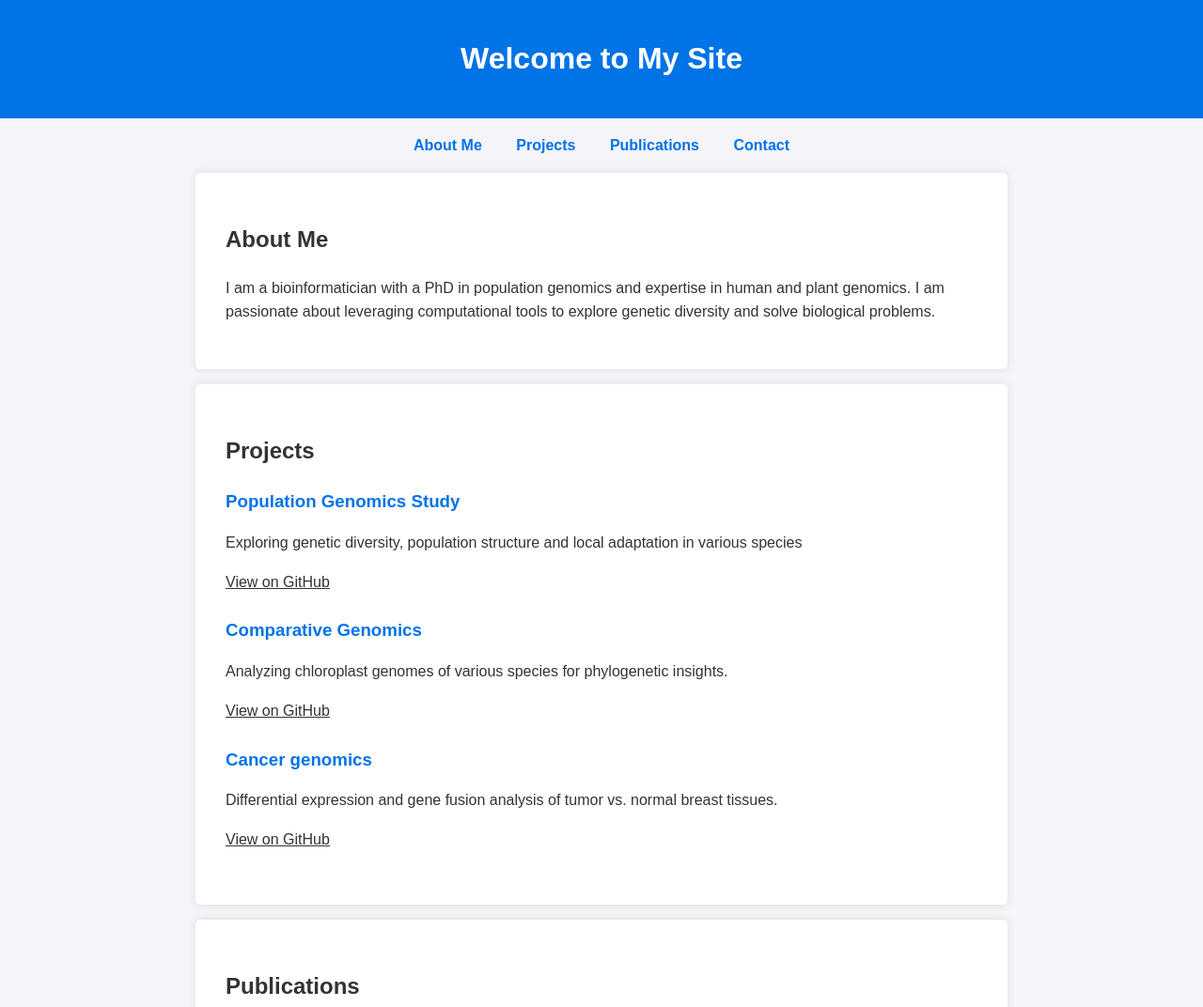
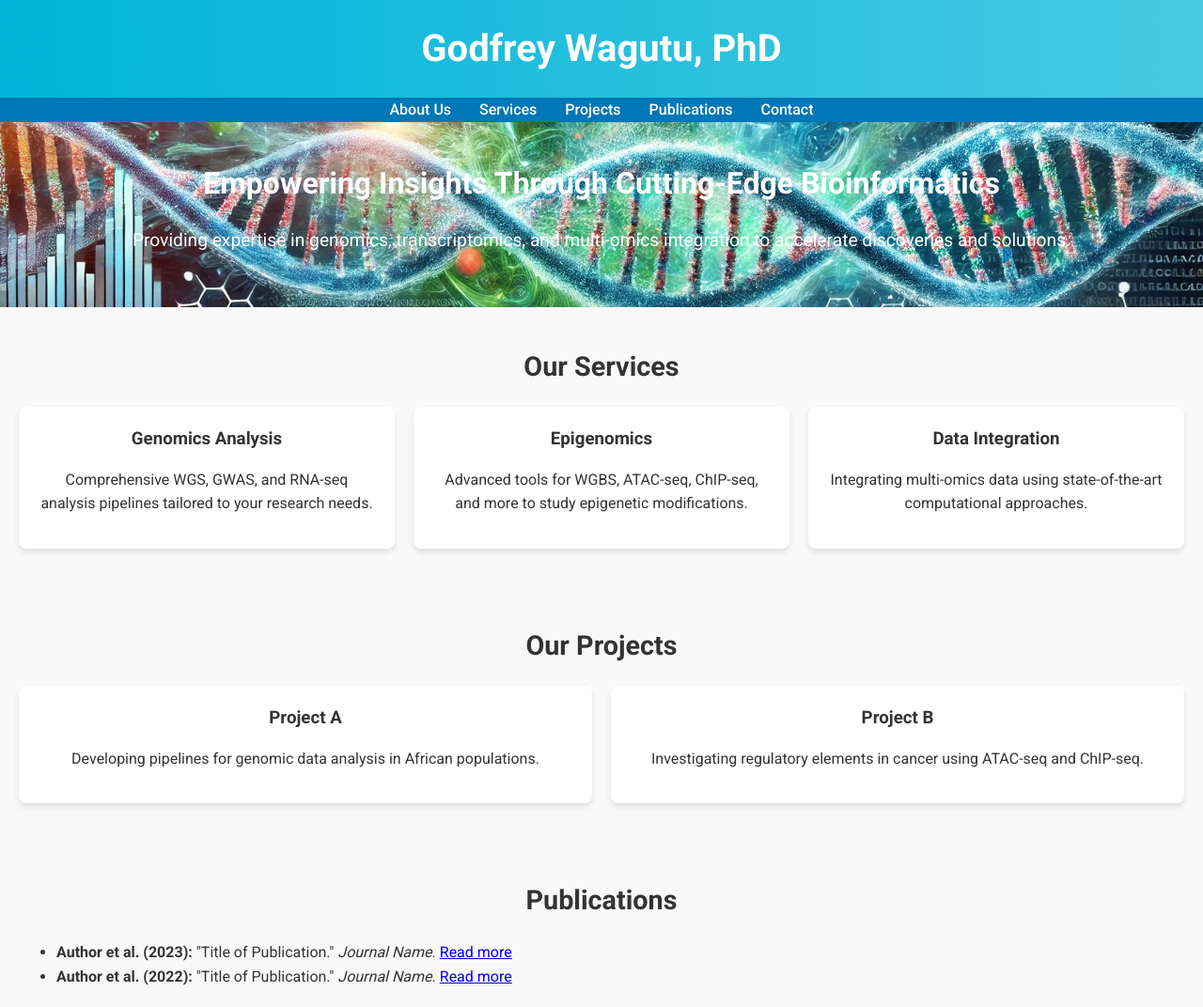
Before and after one commit to karyowgene/gkwagutu.github.io, a plain HTML site: page index.html in a window 1280 px wide. Shown: the top 1072 px of the page at 94% size. Drawn offline with Linux system fonts and the light colour scheme.

Commit message:
site edits

```diff
--- a/index.html
+++ b/index.html
@@ -3,114 +3,161 @@
 <head>
     <meta charset="UTF-8">
     <meta name="viewport" content="width=device-width, initial-scale=1.0">
-    <title>Godfrey Wagutu</title>
+    <title>Genomics & Bioinformatics Consulting</title>
+    <link rel="stylesheet" href="styles.css">
+    <link href="https://fonts.googleapis.com/css2?family=Roboto:wght@400;500;700&display=swap" rel="stylesheet">
     <style>
         body {
-            font-family: Arial, sans-serif;
-            line-height: 1.6;
+            font-family: 'Roboto', sans-serif;
             margin: 0;
             padding: 0;
-            background-color: #f4f4f9;
+            background-color: #f9f9f9;
             color: #333;
         }
         header {
-            background: #0073e6;
-            color: #fff;
-            padding: 1rem 0;
+            background: linear-gradient(to right, #00b4d8, #48cae4);
+            color: white;
+            padding: 20px 40px;
             text-align: center;
         }
-        nav {
-            text-align: center;
-            margin: 1rem 0;
+        header h1 {
+            margin: 0;
+            font-size: 2.5rem;
         }
-        nav a {
-            margin: 0 1rem;
-            color: #0073e6;
+        nav ul {
+            list-style: none;
+            display: flex;
+            justify-content: center;
+            padding: 0;
+            background: #0077b6;
+        }
+        nav ul li {
+            margin: 0 15px;
+        }
+        nav ul li a {
             text-decoration: none;
-            font-weight: bold;
+            color: white;
+            font-weight: 500;
         }
         section {
-            padding: 2rem;
-            max-width: 800px;
-            margin: auto;
-            background: #fff;
-            margin-bottom: 1rem;
-            border-radius: 5px;
-            box-shadow: 0 0 10px rgba(0, 0, 0, 0.1);
+            padding: 40px 20px;
+        }
+        .hero {
+            display: flex;
+            flex-direction: column;
+            align-items: center;
+            text-align: center;
+            padding: 40px;
+            background: url('dna-header.jpg') no-repeat center/cover;
+            color: white;
+        }
+        .hero h2 {
+            font-size: 2rem;
+            margin-bottom: 20px;
+        }
+        .services, .projects, .publications {
+            display: grid;
+            grid-template-columns: repeat(auto-fit, minmax(300px, 1fr));
+            gap: 20px;
+        }
+        .card {
+            background: white;
+            box-shadow: 0 4px 6px rgba(0, 0, 0, 0.1);
+            padding: 20px;
+            border-radius: 8px;
+            text-align: center;
+        }
+        .contact-form {
+            max-width: 600px;
+            margin: 0 auto;
+            background: white;
+            padding: 20px;
+            border-radius: 8px;
+            box-shadow: 0 4px 6px rgba(0, 0, 0, 0.1);
         }
         footer {
+            background: #023e8a;
+            color: white;
             text-align: center;
-            padding: 1rem 0;
-            background: #333;
-            color: #fff;
-        }
-        .project {
-            margin-bottom: 1.5rem;
-        }
-        .project h3 {
-            margin-bottom: 0.5rem;
-            color: #0073e6;
-        }
-        .project a {
-            color: #333;
-            text-decoration: underline;
+            padding: 20px 0;
         }
     </style>
 </head>
 <body>
     <header>
-        <h1>Welcome to My Site</h1>
+        <h1>Godfrey Wagutu, PhD</h1>
     </header>
 
     <nav>
-        <a href="#about">About Me</a>
-        <a href="#projects">Projects</a>
-        <a href="#publications">Publications</a>
-        <a href="#contact">Contact</a>
+        <ul>
+            <li><a href="#about">About Us</a></li>
+            <li><a href="#services">Services</a></li>
+            <li><a href="#projects">Projects</a></li>
+            <li><a href="#publications">Publications</a></li>
+            <li><a href="#contact">Contact</a></li>
+        </ul>
     </nav>
 
-    <section id="about">
-        <h2>About Me</h2>
-        <p>I am a bioinformatician with a PhD in population genomics and expertise in human and plant genomics. I am passionate about leveraging computational tools to explore genetic diversity and solve biological problems.</p>
+    <section id="about" class="hero">
+        <h2>Empowering Insights Through Cutting-Edge Bioinformatics</h2>
+        <p>Providing expertise in genomics, transcriptomics, and multi-omics integration to accelerate discoveries and solutions.</p>
+    </section>
+
+    <section id="services">
+        <h2>Our Services</h2>
+        <div class="services">
+            <div class="card">
+                <h3>Genomics Analysis</h3>
+                <p>Comprehensive WGS, GWAS, and RNA-seq analysis pipelines tailored to your research needs.</p>
+            </div>
+            <div class="card">
+                <h3>Epigenomics</h3>
+                <p>Advanced tools for WGBS, ATAC-seq, ChIP-seq, and more to study epigenetic modifications.</p>
+            </div>
+            <div class="card">
+                <h3>Data Integration</h3>
+                <p>Integrating multi-omics data using state-of-the-art computational approaches.</p>
+            </div>
+        </div>
     </section>
 
     <section id="projects">
-        <h2>Projects</h2>
-        <div class="project">
-            <h3>Population Genomics Study</h3>
-            <p>Exploring genetic diversity, population structure and local adaptation in various species</p>
-            <a href="https://github.com/yourusername/project1">View on GitHub</a>
-        </div>
-        <div class="project">
-            <h3>Comparative Genomics</h3>
-            <p>Analyzing chloroplast genomes of various species for phylogenetic insights.</p>
-            <a href="https://github.com/yourusername/project2">View on GitHub</a>
-        </div>
-        <div class="project">
-            <h3>Cancer genomics</h3>
-            <p>Differential expression and gene fusion analysis of tumor vs. normal breast tissues.</p>
-            <a href="https://github.com/yourusername/project3">View on GitHub</a>
+        <h2>Our Projects</h2>
+        <div class="projects">
+            <div class="card">
+                <h3>Project A</h3>
+                <p>Developing pipelines for genomic data analysis in African populations.</p>
+            </div>
+            <div class="card">
+                <h3>Project B</h3>
+                <p>Investigating regulatory elements in cancer using ATAC-seq and ChIP-seq.</p>
+            </div>
         </div>
     </section>
 
     <section id="publications">
-      <h2>Publications</h2>
-      <p>Wagutu G, Gitau J, Mwangi K, Murithi M, Melly E, Harris AR, Sayed S, Ambs S and Makokha F (2024) Whole exome-seq and RNA-seq data reveal unique neoantigen profiles in Kenyan breast cancer patients. Front. Oncol. 14:1444327. doi: 10.3389/fonc.2024.1444327</p>
-      <p>Wagutu, G. K., Fan, X., Tengwer, M. C., Njeri, H. K., Li, W., & Chen, Y. (2023). RAD-seq unravels local adaptation along a latitudinal gradient for the wild rice Zizania latifolia [Preprint]. Evolutionary Biology. https://doi.org/10.1101/2023.11.25.568668</p>
-      <p>Wagutu G. K., Fan, X., Fu, W., Tengwer, M. C., Li, W., & Chen, Y. (2022). Genetic structure of wild rice Zizania latifolia in an expansive heterogeneous landscape along a latitudinal gradient. Frontiers in Ecology & Evolution, 10:929944. https://doi.org/10.3389/fevo.2022.929944</p>
-      <p>Wagutu, G. K., Tengwer, M. C., Jiang, W., Li, W., Fukuoka, G., Wang, G., & Chen, Y. (2021). Genetic diversity and population structure of Ottelia alismoides (Hydrocharitaceae), a vulnerable plant in agro-ecosystems of Japan. Global Ecology and Conservation, 28, e01676. https://doi.org/10.1016/j.gecco.2021.e01676</p>
-      <p>Wagutu, G. K., Fan, X., Wang, W., Li, W., & Chen, Y. (2021). The complete chloroplast genome sequence of Trapa kozhevnikoviorum Pshenn. (Lythraceae). Mitochondrial DNA Part B, 6(6), 1677–1679. https://doi.org/10.1080/23802359.2021.1927873</p>
-      <p>Wagutu, G. K., Fan, X.-R., Njeri, H. K., Wen, X.-Y., Liu, Y.-L., & Chen, Y.-Y. (2020). Development and Characterization of EST-SSR Markers for the Endangered Tree Magnolia patungensis (Magnoliaceae). Annales Botanici Fennici, 57(1–3), 97. https://doi.org/10.5735/085.057.0114</p>
-      <p>Fan, XR., Rybicki, N., Dodd, L.L., Min, J., Li, W., Li, XL., Wagutu G.K.*, Chen, YY (2024). The phylogenetic analysis of two invasive Trapa species in the United States revealed by chloroplast genomes and morphological traits. Biol Invasions. https://doi.org/10.1007/s10530-024-03251-3.</p>
+        <h2>Publications</h2>
+        <ul>
+            <li><strong>Author et al. (2023):</strong> "Title of Publication." <em>Journal Name</em>. <a href="#">Read more</a></li>
+            <li><strong>Author et al. (2022):</strong> "Title of Publication." <em>Journal Name</em>. <a href="#">Read more</a></li>
+        </ul>
+    </section>
 
-      <p>For a complete list of publications, visit my <a href="https://scholar.google.com/citations?user=Vz9wa7EAAAAJ&hl=en">Google Scholar</a> profile.</p>
-  </section>
+    <section id="contact">
+        <h2>Contact Us</h2>
+        <form class="contact-form">
+            <label for="name">Name:</label>
+            <input type="text" id="name" name="name" required>
 
-  <section id="contact">
-      <h2>Contanct</h2>
-      <p>You can reach me via email at <a href="mailto:gkwagutu@gmail.com">gkwagutu@gmail.com</a>.</p>
-      <p>Connect with me on <a href="https://www.linkedin.com/in/godfrey-wagutu-phd-a9700882/">LinkedIn</a> or <a href="https://github.com/karyowgene">GitHub</a>.</p>
-  </section>
+            <label for="email">Email:</label>
+            <input type="email" id="email" name="email" required>
+
+            <label for="message">Message:</label>
+            <textarea id="message" name="message" rows="5" required></textarea>
+
+            <button type="submit">Send</button>
+        </form>
+    </section>
 
     <footer>
         <p>&copy; 2025 Godfrey Wagutu. All rights reserved.</p>
--- /dev/null
+++ b/styles.css
@@ -0,0 +1,163 @@
+/* General Styles */
+body {
+  font-family: 'Roboto', sans-serif;
+  margin: 0;
+  padding: 0;
+  background-color: #f9f9f9;
+  color: #333;
+  line-height: 1.6;
+}
+
+h1, h2, h3 {
+  margin: 0;
+}
+
+p {
+  margin: 0 0 15px;
+}
+
+/* Header */
+header {
+  background: linear-gradient(to right, #00b4d8, #48cae4);
+  color: white;
+  padding: 20px 40px;
+  text-align: center;
+}
+
+header h1 {
+  font-size: 2.5rem;
+  margin: 0;
+}
+
+/* Navigation */
+nav ul {
+  list-style: none;
+  display: flex;
+  justify-content: center;
+  margin: 0;
+  padding: 10px 0;
+  background: #0077b6;
+}
+
+nav ul li {
+  margin: 0 15px;
+}
+
+nav ul li a {
+  text-decoration: none;
+  color: white;
+  font-weight: 500;
+  transition: color 0.3s;
+}
+
+nav ul li a:hover {
+  color: #caf0f8;
+}
+
+/* Hero Section */
+.hero {
+  display: flex;
+  flex-direction: column;
+  align-items: center;
+  text-align: center;
+  padding: 60px 20px;
+  background: url('dna-header.jpg') no-repeat center/cover;
+  color: white;
+}
+
+.hero h2 {
+  font-size: 2rem;
+  margin-bottom: 20px;
+}
+
+.hero p {
+  font-size: 1.2rem;
+}
+
+/* Section Styles */
+section {
+  padding: 40px 20px;
+}
+
+section h2 {
+  font-size: 1.8rem;
+  margin-bottom: 20px;
+  text-align: center;
+}
+
+/* Card Layout */
+.services, .projects {
+  display: grid;
+  grid-template-columns: repeat(auto-fit, minmax(300px, 1fr));
+  gap: 20px;
+}
+
+.card {
+  background: white;
+  box-shadow: 0 4px 6px rgba(0, 0, 0, 0.1);
+  padding: 20px;
+  border-radius: 8px;
+  text-align: center;
+  transition: transform 0.3s, box-shadow 0.3s;
+}
+
+.card:hover {
+  transform: translateY(-5px);
+  box-shadow: 0 6px 10px rgba(0, 0, 0, 0.15);
+}
+
+.card h3 {
+  margin-bottom: 15px;
+}
+
+/* Contact Form */
+.contact-form {
+  max-width: 600px;
+  margin: 0 auto;
+  background: white;
+  padding: 20px;
+  border-radius: 8px;
+  box-shadow: 0 4px 6px rgba(0, 0, 0, 0.1);
+}
+
+.contact-form label {
+  display: block;
+  margin-bottom: 5px;
+  font-weight: 500;
+}
+
+.contact-form input, .contact-form textarea {
+  width: 100%;
+  padding: 10px;
+  margin-bottom: 15px;
+  border: 1px solid #ddd;
+  border-radius: 4px;
+  font-size: 1rem;
+}
+
+.contact-form button {
+  background: #00b4d8;
+  color: white;
+  border: none;
+  padding: 10px 15px;
+  border-radius: 4px;
+  font-size: 1rem;
+  cursor: pointer;
+  transition: background 0.3s;
+}
+
+.contact-form button:hover {
+  background: #0077b6;
+}
+
+/* Footer */
+footer {
+  background: #023e8a;
+  color: white;
+  text-align: center;
+  padding: 20px 0;
+}
+
+footer p {
+  margin: 0;
+}
```
Also changed, not shown: index0.html (added, +119 -0 lines), dna-header.jpg (added).
